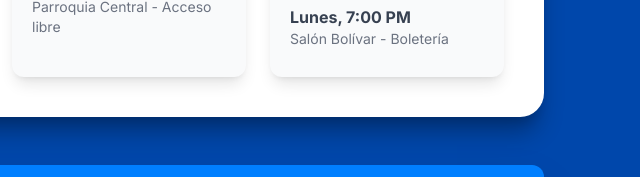
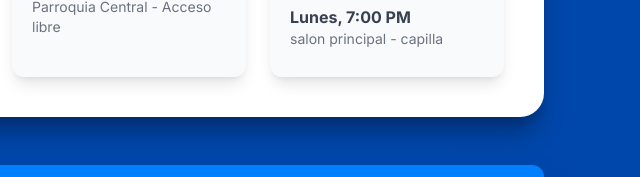
Before and after one commit to holmersilvapava/holmersilvapava, a plain HTML site: page index.html in a window 1280 px wide. Shown: the part 623-800 px from the top of the page, 640-1280 px from the left. Drawn offline with nearby package versions, Linux system fonts and the light colour scheme.

Commit message:
Update index.html

```diff
--- a/index.html
+++ b/index.html
@@ -85,7 +85,7 @@
                     <h3 class="text-2xl font-bold mb-2">Sofitel Santa Clara</h3>
                     <p class="text-4xl font-extrabold text-[#0047AB] mb-3">22 DCI</p>
                     <p class="text-base text-gray-700 font-semibold">Lunes, 7:00 PM</p>
-                    <p class="text-sm text-gray-500">Salón Bolívar - Boletería</p>
+                    <p class="text-sm text-gray-500">salon principal - capilla</p>
                 </div>
             </div>
         </section>
```
